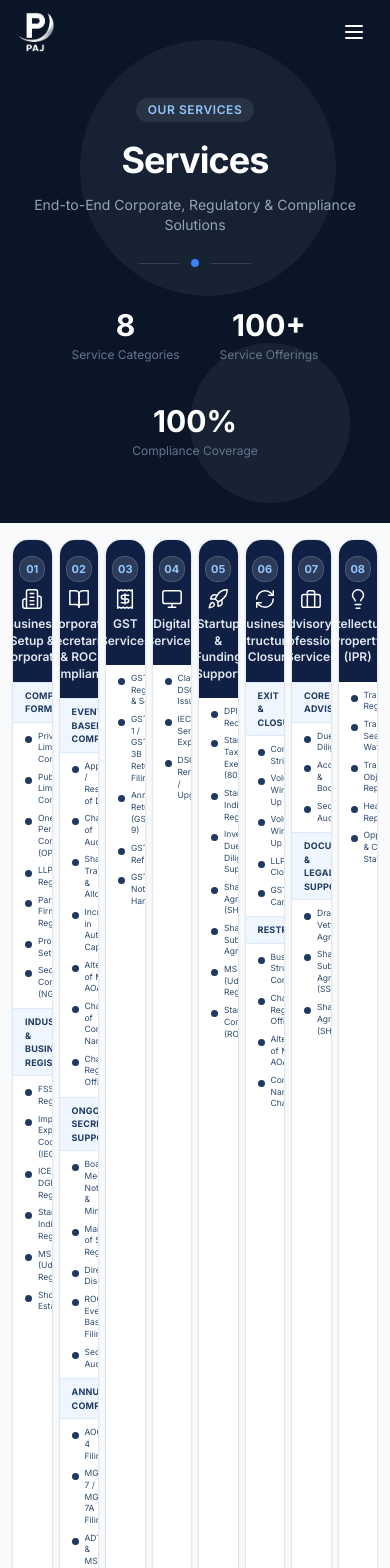
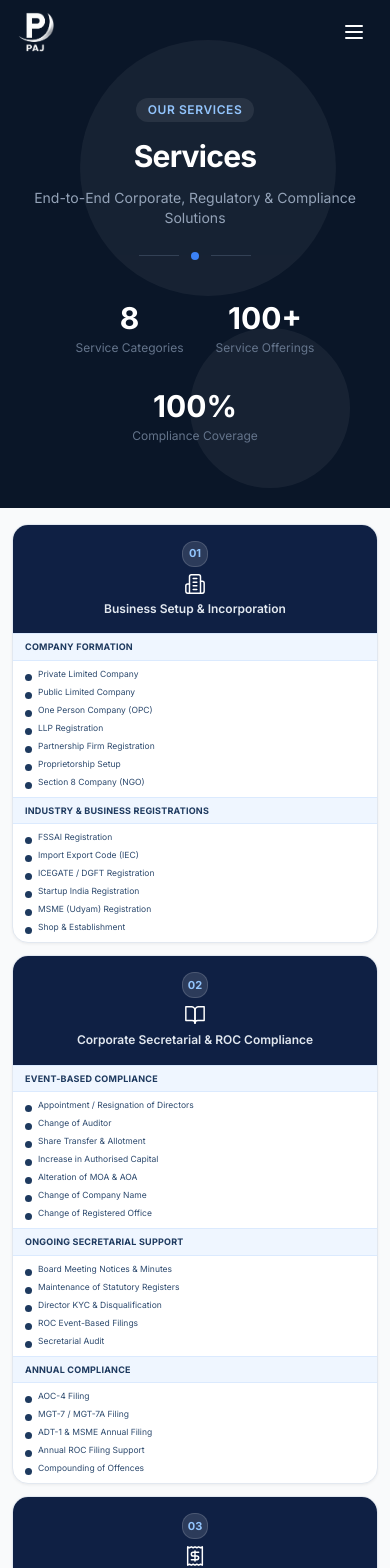
Before and after one commit to abhayrathor12/Pajco, a React (Vite) app in the folder project/: page /services in a window 390 px wide. Shown: the top 1568 px of the page. Built offline with nearby package versions, Linux system fonts and the light colour scheme.

Commit message:
mobile responsive

```diff
--- a/project/src/pages/ServicesPage.tsx
+++ b/project/src/pages/ServicesPage.tsx
@@ -66,7 +66,7 @@ const categoryCols: CategoryCol[] = [
         heading: 'Industry & Business Registrations',
         items: [
           { label: 'FSSAI Registration', slug: 'fssai-registration' },
-          { label: 'Import Export Code (IEC)', slug: 'iec-registration' },           // was: import-export-code
+          { label: 'Import Export Code (IEC)', slug: 'iec-registration' },
           { label: 'ICEGATE / DGFT Registration', slug: 'icegate-dgft-registration' },
           { label: 'Startup India Registration', slug: 'startup-india-registration' },
           { label: 'MSME (Udyam) Registration', slug: 'msme-udyam-registration' },
@@ -88,17 +88,17 @@ const categoryCols: CategoryCol[] = [
           { label: 'Change of Auditor', slug: 'change-of-auditor' },
           { label: 'Share Transfer & Allotment', slug: 'share-transfer-allotment' },
           { label: 'Increase in Authorised Capital', slug: 'increase-authorised-capital' },
-          { label: 'Alteration of MOA & AOA', slug: 'moa-aoa-alteration' },          // was: alteration-moa-aoa
-          { label: 'Change of Company Name', slug: 'company-name-change' },           // was: change-company-name
-          { label: 'Change of Registered Office', slug: 'change-of-registered-office' }, // was: charge-creation-satisfaction (no data) → mapped to closest
+          { label: 'Alteration of MOA & AOA', slug: 'moa-aoa-alteration' },
+          { label: 'Change of Company Name', slug: 'company-name-change' },
+          { label: 'Change of Registered Office', slug: 'change-of-registered-office' },
         ],
       },
       {
         heading: 'Ongoing Secretarial Support',
         items: [
           { label: 'Board Meeting Notices & Minutes', slug: 'board-meeting-notices-minutes' },
-          { label: 'Maintenance of Statutory Registers', slug: 'statutory-registers-maintenance' }, // was: maintenance-statutory-registers
-          { label: 'Director KYC & Disqualification', slug: 'director-kyc-disqualification' },     // was: director-kyc-disclosures
+          { label: 'Maintenance of Statutory Registers', slug: 'statutory-registers-maintenance' },
+          { label: 'Director KYC & Disqualification', slug: 'director-kyc-disqualification' },
           { label: 'ROC Event-Based Filings', slug: 'roc-event-based-filings' },
           { label: 'Secretarial Audit', slug: 'secretarial-audit' },
         ],
@@ -107,9 +107,9 @@ const categoryCols: CategoryCol[] = [
         heading: 'Annual Compliance',
         items: [
           { label: 'AOC-4 Filing', slug: 'aoc-4-filing' },
-          { label: 'MGT-7 / MGT-7A Filing', slug: 'mgt-7-annual-return' },           // was: mgt-7-filing
-          { label: 'ADT-1 & MSME Annual Filing', slug: 'adt-1-msme-annual-filing' }, // was: aoc-4-xbrl (no data)
-          { label: 'Annual ROC Filing Support', slug: 'roc-event-based-filings' },   // was: annual-roc-filing-support (no data) → closest
+          { label: 'MGT-7 / MGT-7A Filing', slug: 'mgt-7-annual-return' },
+          { label: 'ADT-1 & MSME Annual Filing', slug: 'adt-1-msme-annual-filing' },
+          { label: 'Annual ROC Filing Support', slug: 'roc-event-based-filings' },
           { label: 'Compounding of Offences', slug: 'compounding-of-offences' },
         ],
       },
@@ -124,10 +124,10 @@ const categoryCols: CategoryCol[] = [
       {
         heading: '',
         items: [
-          { label: 'GST Registration & Setup', slug: 'gst-registration' },            // was: gst-registration-setup
-          { label: 'GSTR-1 / GSTR-3B Return Filing', slug: 'gst-return-filing' },    // was: gstr-1-3b-filing
+          { label: 'GST Registration & Setup', slug: 'gst-registration' },
+          { label: 'GSTR-1 / GSTR-3B Return Filing', slug: 'gst-return-filing' },
           { label: 'Annual Return (GSTR-9)', slug: 'gstr-9-annual-return' },
-          { label: 'GST Refunds', slug: 'gst-refund-claims' },                        // was: gst-refunds
+          { label: 'GST Refunds', slug: 'gst-refund-claims' },
           { label: 'GST Notice Handling', slug: 'gst-notice-handling' },
         ],
       },
@@ -142,9 +142,9 @@ const categoryCols: CategoryCol[] = [
       {
         heading: '',
         items: [
-          { label: 'Class 3 DSC Issuance', slug: 'dsc-issuance' },                   // was: class-3-dsc-issuance
-          { label: 'IEC for Service Exporters', slug: 'iec-service-exporters' },      // was: dgft-dsc-token (no data) → closest
-          { label: 'DSC Renewal / Upgrade', slug: 'dsc-renewal-upgrade' },            // was: dsc-renewal-update / esign-services
+          { label: 'Class 3 DSC Issuance', slug: 'dsc-issuance' },
+          { label: 'IEC for Service Exporters', slug: 'iec-service-exporters' },
+          { label: 'DSC Renewal / Upgrade', slug: 'dsc-renewal-upgrade' },
         ],
       },
     ],
@@ -158,14 +158,14 @@ const categoryCols: CategoryCol[] = [
       {
         heading: '',
         items: [
-          { label: 'DPIIT Recognition', slug: 'dpiit-startup-recognition' },          // was: dpiit-recognition
-          { label: 'Startup Tax Exemption (80-IAC)', slug: 'startup-tax-exemption-80iac' }, // was: startup-tax-exemption
-          { label: 'Startup India Registration', slug: 'startup-india-registration' }, // was: pitch-deck-preparation (no data)
-          { label: 'Investor Due Diligence Support', slug: 'due-diligence' },          // was: investor-due-diligence (no data) → closest
+          { label: 'DPIIT Recognition', slug: 'dpiit-startup-recognition' },
+          { label: 'Startup Tax Exemption (80-IAC)', slug: 'startup-tax-exemption-80iac' },
+          { label: 'Startup India Registration', slug: 'startup-india-registration' },
+          { label: 'Investor Due Diligence Support', slug: 'due-diligence' },
           { label: "Shareholders' Agreement (SHA)", slug: 'shareholders-agreement' },
-          { label: 'Share Subscription Agreement', slug: 'share-subscription-agreement' }, // was: valuation-support (no data)
-          { label: 'MSME (Udyam) Registration', slug: 'msme-udyam-registration' },    // was: msme-lending-assistance (no data)
-          { label: 'Startup Compliance (ROC)', slug: 'roc-event-based-filings' },     // was: startup-compliance-management (no data)
+          { label: 'Share Subscription Agreement', slug: 'share-subscription-agreement' },
+          { label: 'MSME (Udyam) Registration', slug: 'msme-udyam-registration' },
+          { label: 'Startup Compliance (ROC)', slug: 'roc-event-based-filings' },
         ],
       },
     ],
@@ -180,7 +180,7 @@ const categoryCols: CategoryCol[] = [
         heading: 'Exit & Closure',
         items: [
           { label: 'Company Strike Off', slug: 'company-strike-off' },
-          { label: 'Voluntary Winding Up', slug: 'voluntary-winding-up' },            // was: section-248-closure → same thing
+          { label: 'Voluntary Winding Up', slug: 'voluntary-winding-up' },
           { label: 'Voluntary Winding Up (IBC)', slug: 'voluntary-winding-up' },
           { label: 'LLP Closure', slug: 'llp-closure' },
           { label: 'GST Cancellation', slug: 'gst-cancellation' },
@@ -189,10 +189,10 @@ const categoryCols: CategoryCol[] = [
       {
         heading: 'Restructuring',
         items: [
-          { label: 'Business Structure Conversion', slug: 'business-structure-conversion' }, // was: partnership-conversion / llp-to-company-conversion
-          { label: 'Change of Registered Office', slug: 'change-of-registered-office' },    // was: registered-office-shift
-          { label: 'Alteration of MOA & AOA', slug: 'moa-aoa-alteration' },                 // was: object-clause-amendment
-          { label: 'Company Name Change', slug: 'company-name-change' },                    // was: private-to-public-conversion (no data)
+          { label: 'Business Structure Conversion', slug: 'business-structure-conversion' },
+          { label: 'Change of Registered Office', slug: 'change-of-registered-office' },
+          { label: 'Alteration of MOA & AOA', slug: 'moa-aoa-alteration' },
+          { label: 'Company Name Change', slug: 'company-name-change' },
         ],
       },
     ],
@@ -208,15 +208,15 @@ const categoryCols: CategoryCol[] = [
         items: [
           { label: 'Due Diligence', slug: 'due-diligence' },
           { label: 'Accounting & Bookkeeping', slug: 'accounting-bookkeeping' },
-          { label: 'Secretarial Audit', slug: 'secretarial-audit' },                  // was: retainership-services (no data)
+          { label: 'Secretarial Audit', slug: 'secretarial-audit' },
         ],
       },
       {
         heading: 'Documentation & Legal Support',
         items: [
-          { label: 'Drafting & Vetting of Agreements', slug: 'agreement-drafting-vetting' }, // was: drafting-vetting-agreements
+          { label: 'Drafting & Vetting of Agreements', slug: 'agreement-drafting-vetting' },
           { label: 'Share Subscription Agreement (SSA)', slug: 'share-subscription-agreement' },
-          { label: "Shareholders' Agreement (SHA)", slug: 'shareholders-agreement' },         // was: investor-due-diligence-support (no data)
+          { label: "Shareholders' Agreement (SHA)", slug: 'shareholders-agreement' },
         ],
       },
     ],
@@ -231,10 +231,10 @@ const categoryCols: CategoryCol[] = [
         heading: '',
         items: [
           { label: 'Trademark Registration', slug: 'trademark-registration' },
-          { label: 'Trademark Search & Watch', slug: 'trademark-watch-search' },       // was: trademark-public-search
+          { label: 'Trademark Search & Watch', slug: 'trademark-watch-search' },
           { label: 'Trademark Objection Reply', slug: 'trademark-objection-reply' },
           { label: 'Hearing Representation', slug: 'trademark-hearing-representation' },
-          { label: 'Opposition & Counter Statement', slug: 'trademark-cancellation' }, // was: trademark-opposition
+          { label: 'Opposition & Counter Statement', slug: 'trademark-cancellation' },
         ],
       },
     ],
@@ -330,7 +330,7 @@ const trustItems = [
 function Dot() {
   return (
     <span
-      className="inline-block flex-shrink-0 rounded-full mt-[5px] bg-navy-700"
+      className="inline-block flex-shrink-0 rounded-full mt-[5px]"
       style={{ width: 7, height: 7, background: '#1e3a5f' }}
     />
   );
@@ -340,7 +340,7 @@ function Dot() {
 
 function HeroSection() {
   return (
-    <section className="pt-24 pb-16 bg-navy-950 relative overflow-hidden" style={{ background: '#0a1628' }}>
+    <section className="pt-24 pb-16 relative overflow-hidden" style={{ background: '#0a1628' }}>
       <div className="absolute inset-0 opacity-5 pointer-events-none">
         <div className="absolute top-10 left-20 w-64 h-64 bg-white rounded-full" />
         <div className="absolute bottom-5 right-10 w-40 h-40 bg-white rounded-full" />
@@ -354,7 +354,7 @@ function HeroSection() {
           Our Services
         </span>
 
-        <h1 className="text-4xl sm:text-5xl lg:text-6xl font-bold text-white leading-tight tracking-tight">
+        <h1 className="text-3xl sm:text-4xl lg:text-5xl xl:text-6xl font-bold text-white leading-tight tracking-tight">
           Services
         </h1>
         <p className="mt-3 text-sm sm:text-base" style={{ color: '#94a3b8' }}>
@@ -367,7 +367,7 @@ function HeroSection() {
           <div className="w-10 h-px" style={{ background: '#334155' }} />
         </div>
 
-        <div className="mt-10 flex flex-wrap justify-center gap-10 sm:gap-16">
+        <div className="mt-10 flex flex-wrap justify-center gap-8 sm:gap-16">
           {[
             { value: '8', label: 'Service Categories' },
             { value: '100+', label: 'Service Offerings' },
@@ -390,24 +390,17 @@ function TopGrid({ onServiceClick }: { onServiceClick: (slug: string) => void })
   return (
     <div className="py-4 px-3" style={{ background: '#f9fafb' }}>
       <div
-        className="max-w-[1400px] mx-auto"
-        style={{
-          display: 'grid',
-          gridTemplateColumns: 'repeat(8, 1fr)',
-          gap: 6,
-        }}
+        className="max-w-[1400px] mx-auto grid grid-cols-1 sm:grid-cols-2 md:grid-cols-4 lg:grid-cols-8 gap-3 lg:gap-[6px]"
       >
         {categoryCols.map((col) => {
           const Icon = col.icon;
           return (
             <div
               key={col.num}
-              className="rounded-2xl overflow-hidden"
+              className="rounded-2xl overflow-hidden flex flex-col"
               style={{
                 border: '1px solid #e2e8f0',
                 background: '#ffffff',
-                display: 'flex',
-                flexDirection: 'column',
                 boxShadow: '0 1px 3px rgba(0,0,0,0.06)',
               }}
             >
@@ -504,12 +497,7 @@ function BottomSection() {
       style={{ background: '#ffffff', borderTop: '3px solid #0f2044' }}
     >
       <div
-        className="max-w-[1400px] mx-auto mt-4"
-        style={{
-          display: 'grid',
-          gridTemplateColumns: 'repeat(5, 1fr)',
-          gap: 6,
-        }}
+        className="max-w-[1400px] mx-auto mt-4 grid grid-cols-1 sm:grid-cols-2 md:grid-cols-3 lg:grid-cols-5 gap-3 lg:gap-[6px]"
       >
         {bottomCols.map((col) => {
           const Icon = col.icon;
@@ -527,8 +515,8 @@ function BottomSection() {
                 style={{ background: '#0f2044' }}
               >
                 <div
-                  className="rounded-lg flex items-center justify-center"
-                  style={{ width: 28, height: 28, background: 'rgba(255,255,255,0.1)', flexShrink: 0 }}
+                  className="rounded-lg flex items-center justify-center flex-shrink-0"
+                  style={{ width: 28, height: 28, background: 'rgba(255,255,255,0.1)' }}
                 >
                   <Icon size={15} strokeWidth={1.6} style={{ color: '#ffffff' }} />
                 </div>
@@ -553,7 +541,7 @@ function BottomSection() {
 
       {/* Trust bar */}
       <div
-        className="max-w-[1400px] mx-auto mt-4 rounded-2xl px-6 py-4 flex flex-wrap items-center justify-between gap-4"
+        className="max-w-[1400px] mx-auto mt-4 rounded-2xl px-4 sm:px-6 py-4 flex flex-wrap items-center justify-between gap-4"
         style={{ background: '#0f2044' }}
       >
         {trustItems.map((t) => {
@@ -577,16 +565,16 @@ function BottomSection() {
 
       {/* Tagline bar */}
       <div
-        className="max-w-[1400px] mx-auto mt-3 rounded-2xl px-6 py-3 flex items-center justify-center gap-3"
+        className="max-w-[1400px] mx-auto mt-3 rounded-2xl px-4 sm:px-6 py-3 flex items-center justify-center gap-3 text-center"
         style={{ background: '#f8fafc', border: '1px solid #e2e8f0' }}
       >
         <div
-          className="w-8 h-8 rounded-xl flex items-center justify-center"
+          className="w-8 h-8 rounded-xl flex items-center justify-center flex-shrink-0"
           style={{ background: '#eff6ff' }}
         >
           <Scale size={16} style={{ color: '#1e3a5f' }} />
         </div>
-        <span className="font-semibold" style={{ fontSize: 14, color: '#0f2044', letterSpacing: '0.2px' }}>
+        <span className="font-semibold" style={{ fontSize: 13, color: '#0f2044', letterSpacing: '0.2px' }}>
           One Stop Solution for All Your Corporate &amp; Compliance Needs
         </span>
       </div>
```
